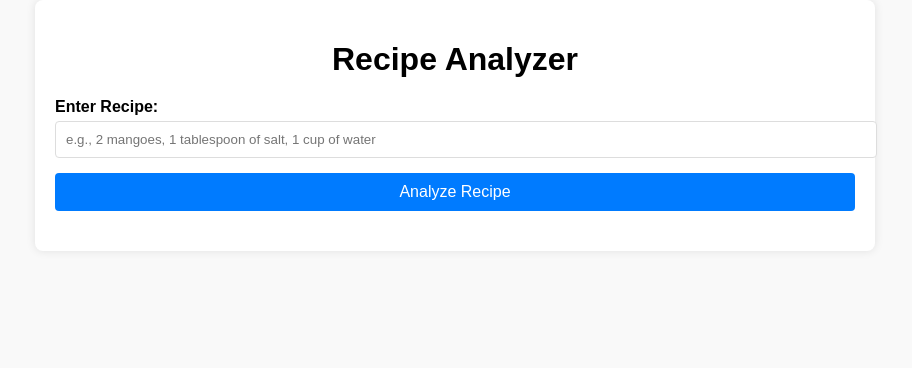
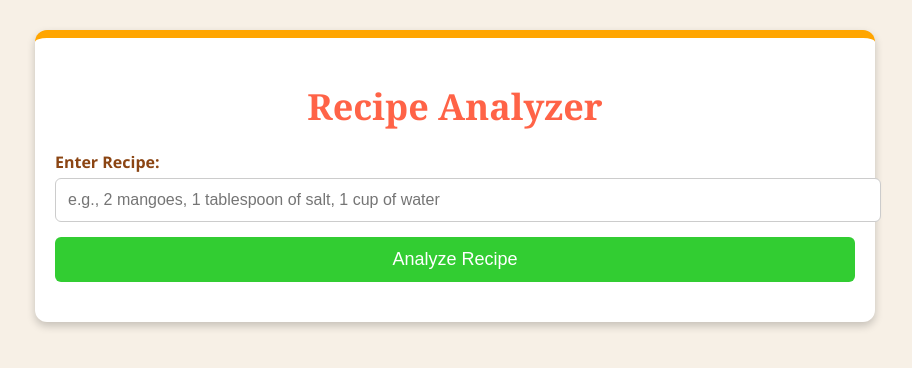
Before and after one commit to inno-waluza/nutrition-analyzer, a Django app: template nutrition_analyzer/templates/analyze.html in a window 1280 px wide. Shown: the top 368 px of the page, without its empty margins (185-1097 px from the left). Run offline with Django 5.2, Linux system fonts and the light colour scheme; the template is opened without the code that fills it, so the values that code supplies are empty.

Commit message:
food theme

```diff
--- a/nutrition_analyzer/templates/analyze.html
+++ b/nutrition_analyzer/templates/analyze.html
@@ -3,25 +3,30 @@
 <head>
     <meta charset="UTF-8">
     <meta name="viewport" content="width=device-width, initial-scale=1.0">
-    <title>Analyze Recipe</title>
+    <title>Recipe Analyzer</title>
     <style>
         body {
-            font-family: Arial, sans-serif;
+            font-family: 'Segoe UI', Tahoma, Geneva, Verdana, sans-serif;
             margin: 0;
             padding: 0;
-            background-color: #f9f9f9;
+            background-color: #f7f0e6;
+            color: #333;
         }
         .container {
             width: 80%;
             max-width: 800px;
-            margin: 0 auto;
+            margin: 30px auto;
             padding: 20px;
             background-color: #fff;
-            border-radius: 8px;
-            box-shadow: 0 0 10px rgba(0, 0, 0, 0.1);
+            border-radius: 12px;
+            box-shadow: 0 4px 8px rgba(0, 0, 0, 0.2);
+            border-top: 8px solid #FFA500;
         }
         h1 {
             text-align: center;
+            color: #FF6347;
+            font-family: 'Georgia', serif;
+            font-size: 36px;
             margin-bottom: 20px;
         }
         .form-group {
@@ -31,29 +36,33 @@
             display: block;
             margin-bottom: 5px;
             font-weight: bold;
+            color: #8B4513;
         }
         input[type="text"] {
             width: 100%;
-            padding: 10px;
-            border: 1px solid #ddd;
-            border-radius: 4px;
+            padding: 12px;
+            border: 1px solid #ccc;
+            border-radius: 6px;
+            font-size: 16px;
         }
         button {
             display: block;
             width: 100%;
-            padding: 10px;
-            background-color: #007bff;
+            padding: 12px;
+            background-color: #32CD32;
             color: #fff;
             border: none;
-            border-radius: 4px;
-            font-size: 16px;
+            border-radius: 6px;
+            font-size: 18px;
             cursor: pointer;
+            transition: background-color 0.3s ease;
         }
         button:hover {
-            background-color: #0056b3;
+            background-color: #228B22;
         }
         .results {
             margin-top: 20px;
+            font-size: 18px;
         }
         .results ul {
             list-style: none;
@@ -62,17 +71,19 @@
         .results li {
             padding: 10px;
             border-bottom: 1px solid #ddd;
+            background-color: #fafafa;
+            border-radius: 4px;
+            margin-bottom: 10px;
         }
         .results li:last-child {
             border-bottom: none;
         }
-        /* Loading spinner styles */
         .spinner {
             border: 8px solid #f3f3f3;
             border-radius: 50%;
-            border-top: 8px solid #007bff;
-            width: 40px;
-            height: 40px;
+            border-top: 8px solid #FFA500;
+            width: 50px;
+            height: 50px;
             animation: spin 1s linear infinite;
             margin: 20px auto;
             text-align: center;
```
